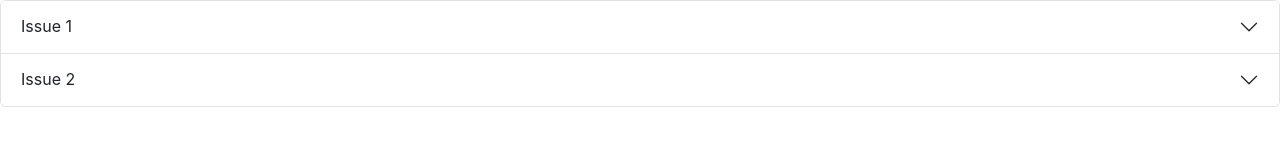
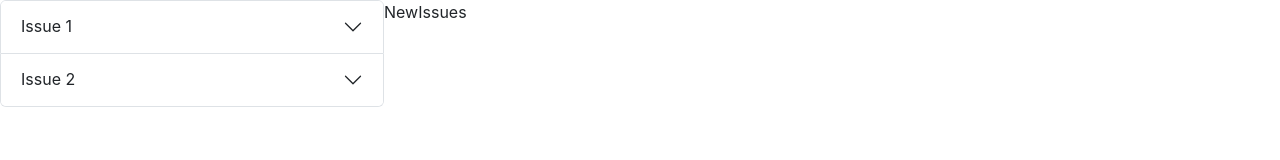
Before and after one commit to Cernuie/issue-cards, a React (Create React App) app: page / in a window 1280 px wide. Shown: the top 160 px of the page. Built offline with nearby package versions, Linux system fonts and the light colour scheme; the HTML template or start-up script is replaced by a standard one.

Commit message:
flexbox for issues

```diff
--- a/src/App.js
+++ b/src/App.js
@@ -1,5 +1,6 @@
 import './App.css';
 import Issues from "./components/Issues"
+import NewIssues from './components/NewIssues';
 
 function App() {
   let issues = [
@@ -19,8 +20,9 @@ function App() {
     }
   ]
   return (
-    <div className="App">
-      <Issues issues={issues}/>
+    <div className='d-flex' style={ {height:'100vh'} }>
+      <Issues width="30%" issues={issues}/>
+      <NewIssues />
     </div>
   );
 }
--- a/src/components/Issues.jsx
+++ b/src/components/Issues.jsx
@@ -5,7 +5,7 @@ import { Accordion } from 'react-bootstrap'
 export default function issues({ issues }) {
 
   return (
-    <Accordion defaultActiveKey="0" alwaysOpen>
+    <Accordion defaultActiveKey="0" alwaysOpen style={{width: '30%'}}>
         {issues.map((issue, index) => (
             <Accordion.Item key={issue.index} eventKey={index}>
                 <Accordion.Header>
--- /dev/null
+++ b/src/components/NewIssues.jsx
@@ -0,0 +1,7 @@
+import React from 'react'
+
+export default function NewIssues() {
+  return (
+    <div>NewIssues</div>
+  )
+}
```
